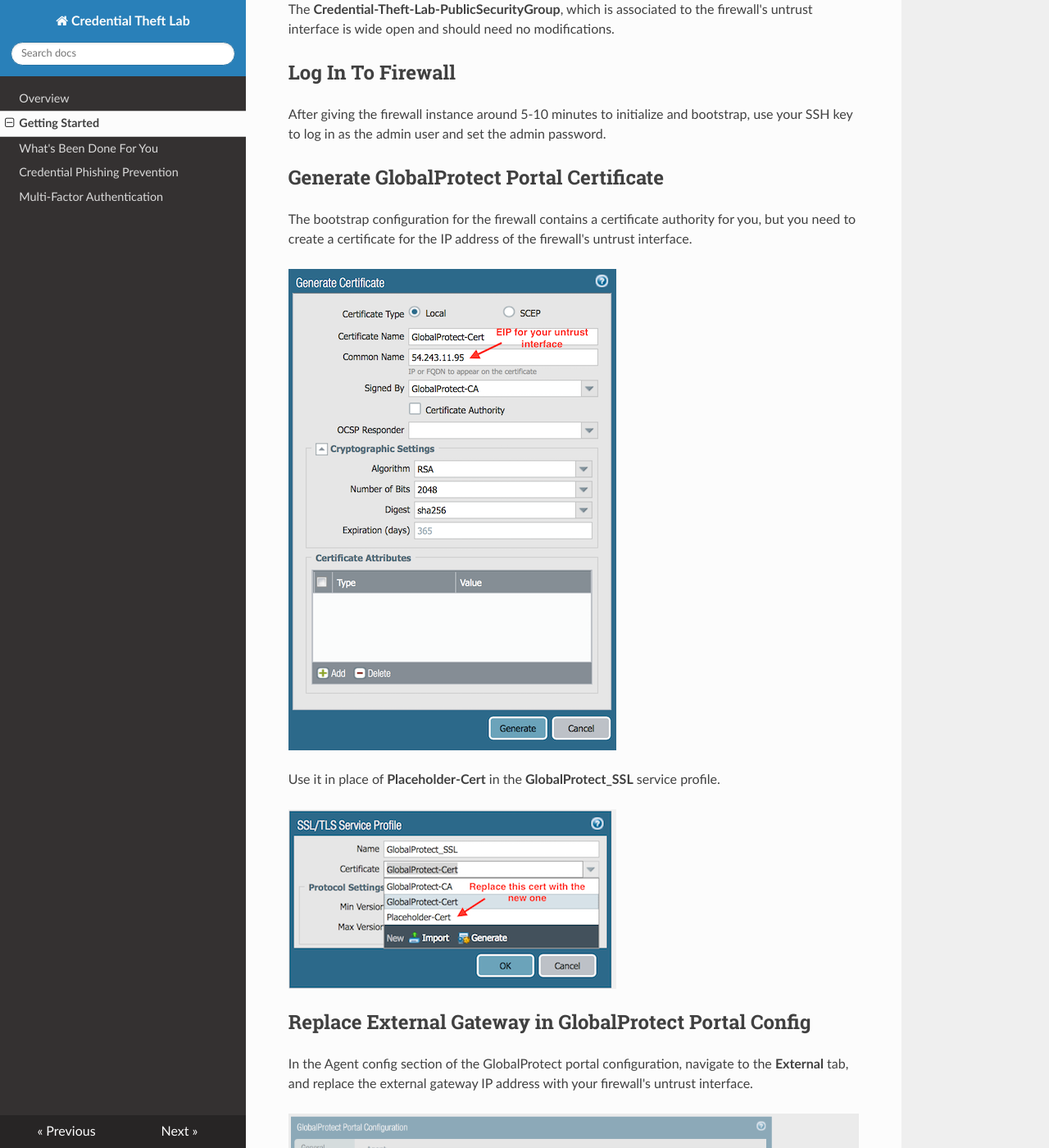
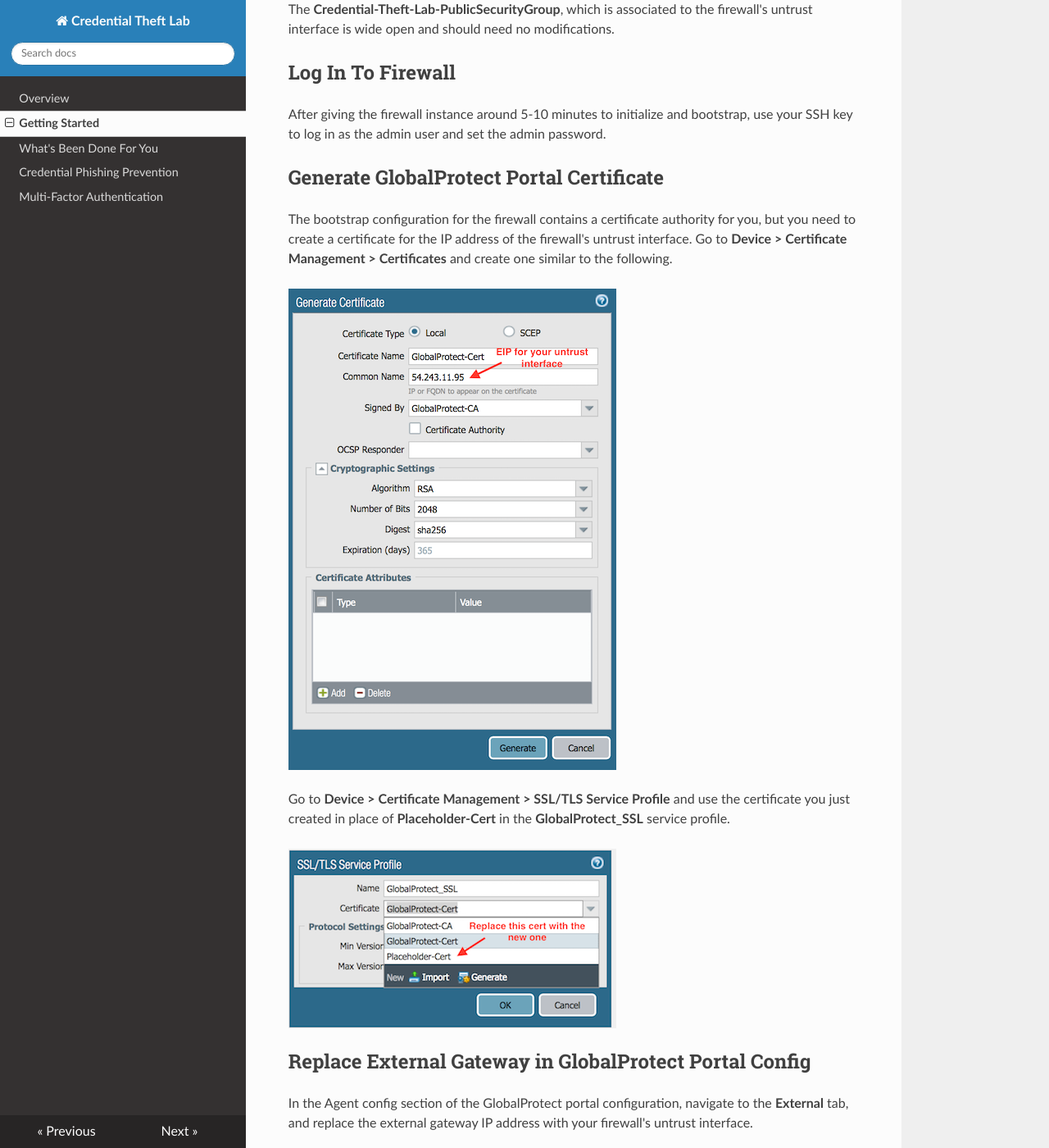
Before and after one commit to tbisaillon/credential-theft-lab, an MkDocs documentation site: the page built from docs/gettingstarted.md, in a window 1280 px wide and 1400 px high, scrolled down 4544 px. Shown: the whole window at 82% size. Built offline with MkDocs 1.6.1, drawn with Linux system fonts in a browser that asks for light colours; nearby versions of some CDN libraries; old or Windows-style settings are respelled for this version of MkDocs.

Commit message:
Fixes #5

```diff
--- a/docs/gettingstarted.md
+++ b/docs/gettingstarted.md
@@ -72,11 +72,13 @@
 ## Generate GlobalProtect Portal Certificate
 
 The bootstrap configuration for the firewall contains a certificate authority for you, but you need
-to create a certificate for the IP address of the firewall's untrust interface.
+to create a certificate for the IP address of the firewall's untrust interface.  Go to **Device >
+Certificate Management > Certificates** and create one similar to the following.
 
 ![Replace Cert 1](img/generate_cert_1.png)
 
-Use it in place of **Placeholder-Cert** in the **GlobalProtect_SSL** service profile.
+Go to **Device > Certificate Management > SSL/TLS Service Profile** and use the certificate you just
+created in place of **Placeholder-Cert** in the **GlobalProtect_SSL** service profile.
 
 ![Replace Cert 2](img/generate_cert_2.png)
 
```
